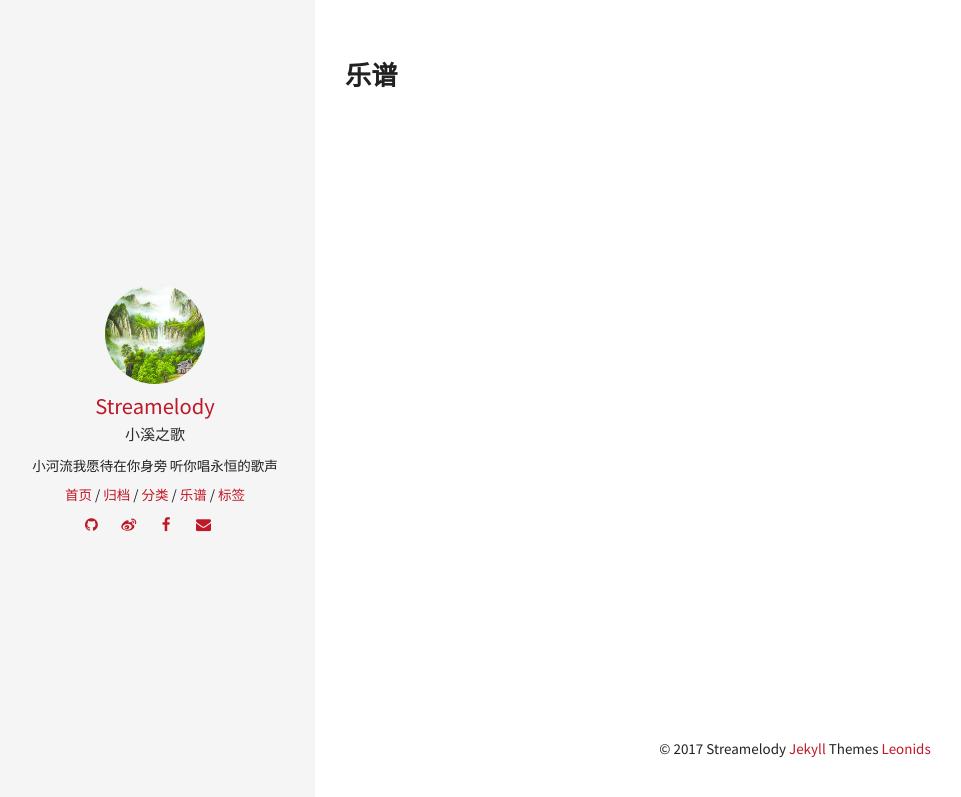
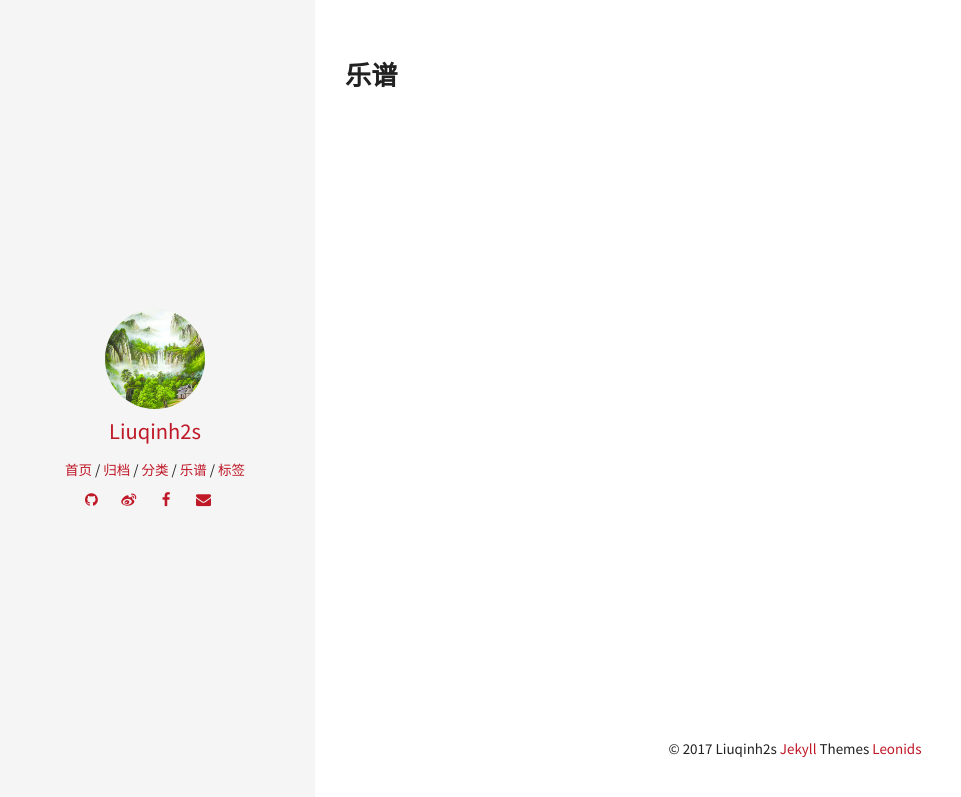
Before and after one commit to transcendtron/liuqinh2s.github.io, a Jekyll site: the page built from sheets.html, in a window 1280 px wide. Shown: the top 797 px of the page, without its empty margins (5-966 px from the left). Built offline with Jekyll 4.4.1, drawn with Linux system fonts in a browser that asks for light colours.

Commit message:
add my information

```diff
--- a/_config.yml
+++ b/_config.yml
@@ -3,8 +3,9 @@
 # Site wide configuration
 ####################################
 #
-title:       "Streamelody's Blog"
-description: '小河流我愿待在你身旁 听你唱永恒的歌声'
+title:       "Liuqinh2s' Homepage"
+description: "Interested in Virtual Reality & Augment Reality & Artificial Intelligence"
+baseurl:
 url:         # the base hostname & protocol for your site
 
 #
@@ -12,7 +13,7 @@ url:         # the base hostname & protocol for your site
 # Jekyll configuration
 ####################################
 #
-timezone:          Asia/Shanghai
+# timezone:          Asia/Shanghai
 markdown:          kramdown
 highlighter:       pygments
 excerpt_separator: <!--more-->
@@ -37,16 +38,16 @@ paginate_path: "page/:num/"
 ####################################
 #
 owner:
-  name: Streamelody
+  name: Liuqinh2s
   avatar: avatar.jpg
-  job: "小溪之歌"
-  bio: "小河流我愿待在你身旁 听你唱永恒的歌声"
+  # job: "小溪之歌"
+  # bio: "小河流我愿待在你身旁 听你唱永恒的歌声"
 
-  github: streamelody #username
-  weibo: bailuer #username
-  facebook: streamelody #username
-  email: shuangyeying@gmail.com
-  duoshuo: streamelody #多说域名
+  github: liuqinh2s #username
+  weibo: liuqinh2s #username
+  facebook: liuqinh2s #username
+  email: liuqinh2s@gmail.com
+  duoshuo: liuqinh2s #多说域名
 
   google:
     plus: #username
```
